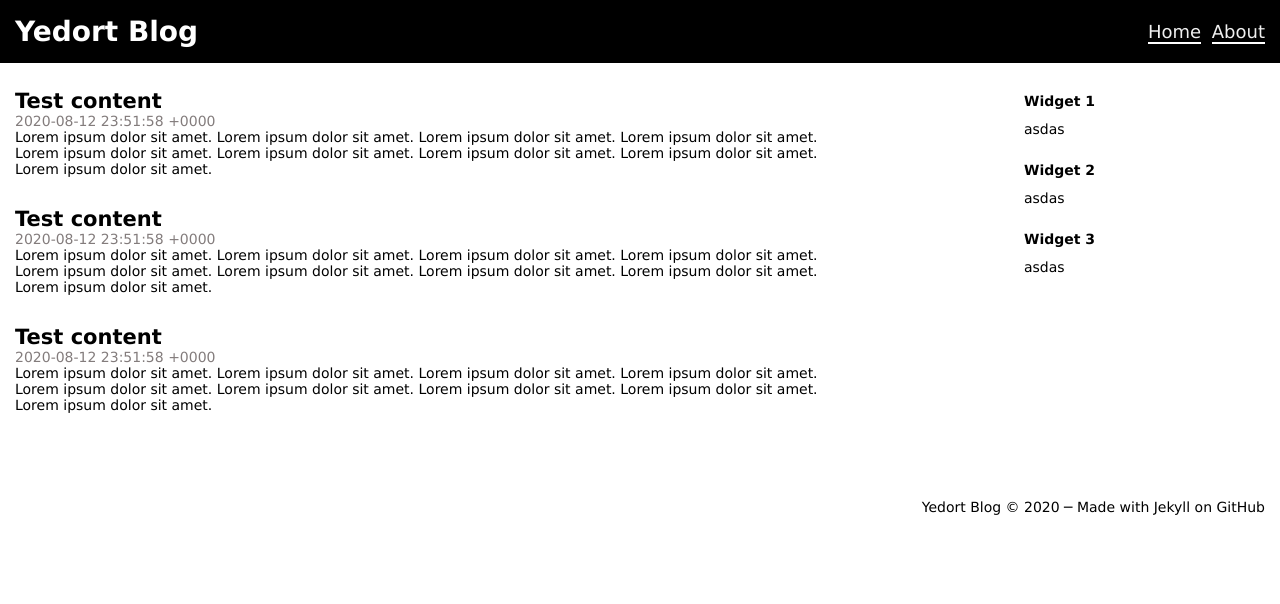
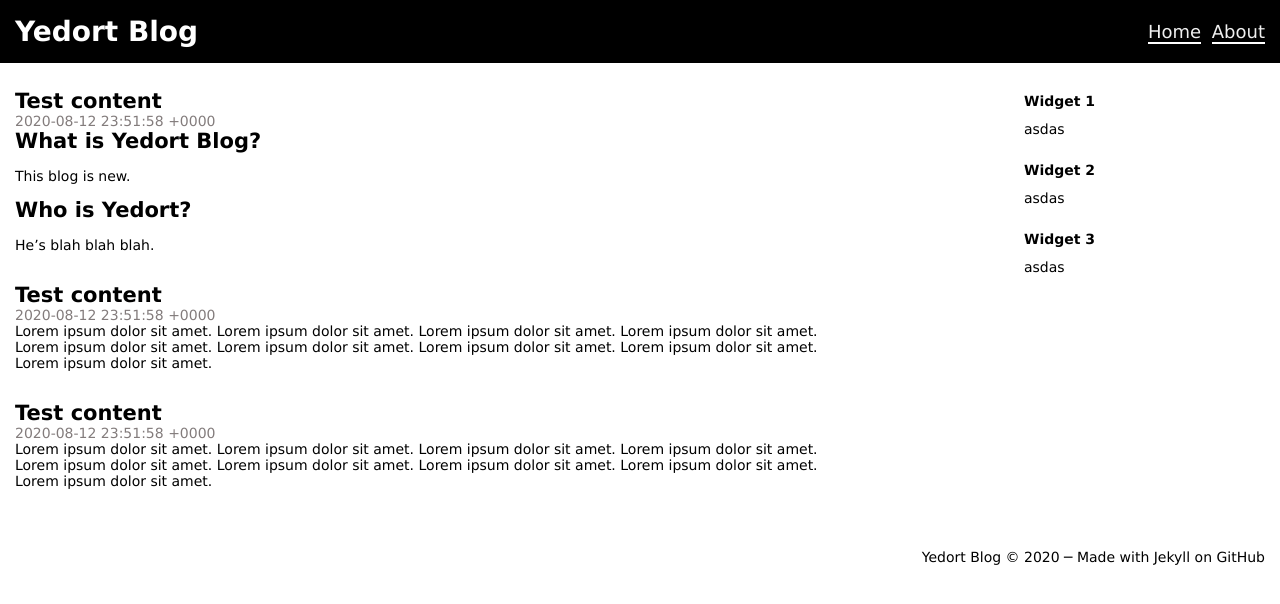
Before and after one commit to yedort/yedort.github.io, a Jekyll site: the page built from blog/index.html, in a window 1280 px wide. Shown: the top 604 px of the page. Built offline with Jekyll 4.4.1, drawn with Linux system fonts in a browser that asks for light colours.

Commit message:
Update index.html

```diff
--- a/blog/index.html
+++ b/blog/index.html
@@ -6,7 +6,7 @@
 <h2>Test content</h2>
 <div class="postinfo date">{{ site.time }}</div>
 <article class="excerpt">
-    Lorem ipsum dolor sit amet. Lorem ipsum dolor sit amet. Lorem ipsum dolor sit amet. Lorem ipsum dolor sit amet. Lorem ipsum dolor sit amet. Lorem ipsum dolor sit amet. Lorem ipsum dolor sit amet. Lorem ipsum dolor sit amet. Lorem ipsum dolor sit amet.
+    {{ content }}
 </article>
 
 <h2>Test content</h2>
```
